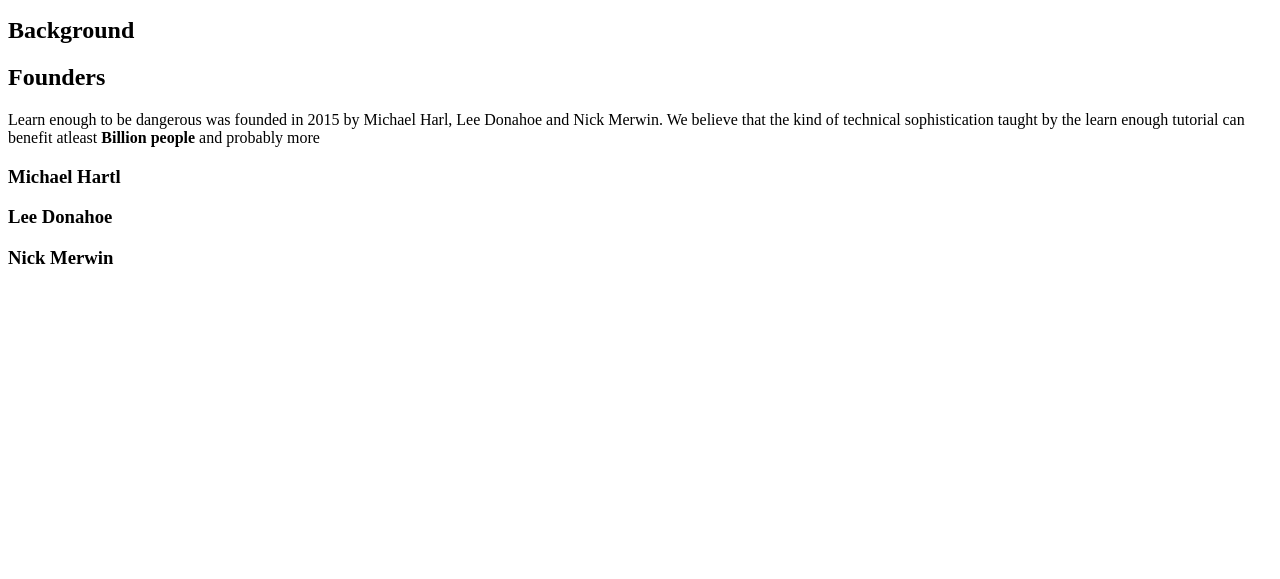
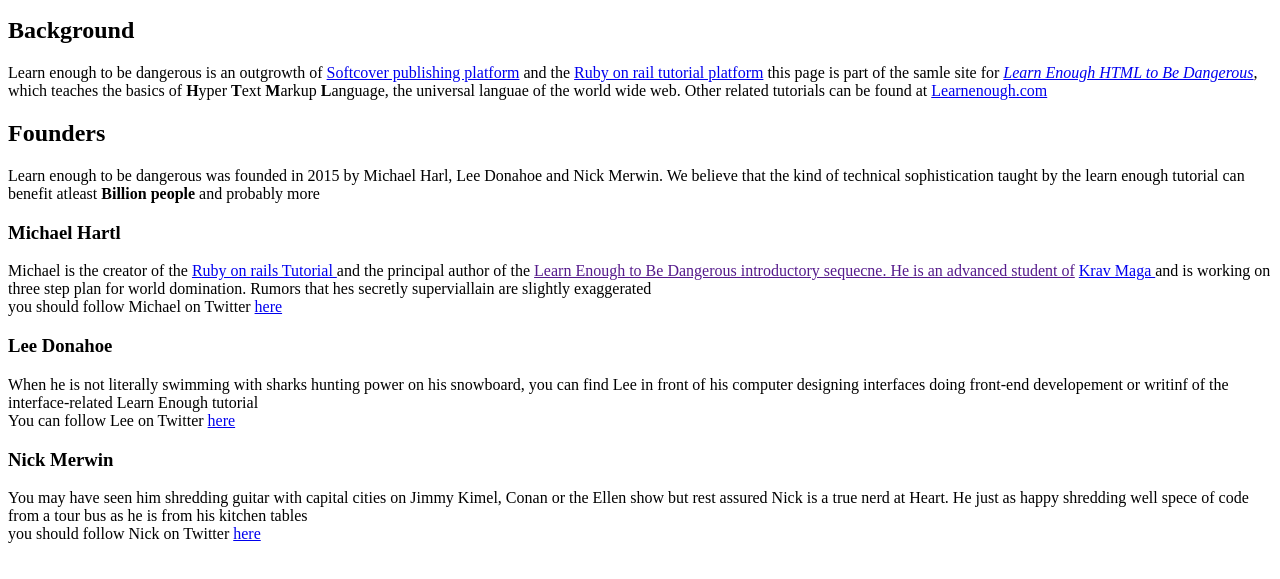
Before and after one commit to AmbyMbayi/web_app, a plain HTML site: page index.html in a window 1280 px wide. Shown: the part 195-774 px from the top of the page. Drawn offline with Linux system fonts and the light colour scheme.

Commit message:
Add Raw Html tags and paragraphs

```diff
--- a/index.html
+++ b/index.html
@@ -11,10 +11,25 @@
 	<p>Learn enoough to be Dangerous is a leader in the movement to teach <em>technical sophistication</em>, the seemingly magical ability to take command of your computer and get it to do your bidding. This includes everything from command lines and coding to guessing keyboard shortcuts, Googling erros messages, and knowing when to just reboot the darnthing. We believe there are at least a <strong>billion people</strong>  who can benefit from learning technical sophistication, probably more. To join movement, <a href="http://learnenough.com/email">sign up for our offcial email list</a>  now</p>
 
 	<h2>Background</h2>
+
+	<p>Learn enough to be dangerous is an outgrowth of <a href="http://www.softcover.io/">Softcover publishing platform</a> and the <a href="http://www.railstutorial.org">Ruby on rail tutorial platform</a>
+		this page is part of the samle site for <a href="http://learnenough.com/html-tutorial"><em>Learn Enough HTML to Be Dangerous</em></a>, which teaches the basics of <strong>H</strong>yper <strong>T</strong>ext <strong>M</strong>arkup <strong>L</strong>anguage, the universal languae of the world wide web. Other related tutorials can be found at <a href="http://learnenough.com">Learnenough.com</a>
+	</p>
+
 	<h2>Founders</h2>
 	<p>Learn enough to be dangerous was founded in 2015 by Michael Harl, Lee Donahoe and Nick Merwin. We believe that the kind of technical sophistication taught by the learn enough tutorial can benefit atleast  <strong>Billion people</strong> and probably more</p>
+
 	<h3>Michael Hartl</h3>
+	<p>Michael is the creator of the <a href="http://www.railstutorial.org">Ruby on rails Tutorial </a> and the principal author of the <a href="">Learn Enough to Be Dangerous introductory sequecne. He is an advanced student of</a> <a href="http://www.kravmaga.com">Krav Maga </a>and is working on three step plan for world domination. Rumors that hes secretly superviallain are slightly exaggerated
+		<br>
+		you should follow Michael on Twitter <a href="http://www.twitter.com">here</a></p>
 	<h3>Lee Donahoe</h3>
+	<p>When he is not literally swimming with sharks hunting power on his snowboard, you can find Lee in front of his computer designing interfaces doing front-end developement or writinf of the interface-related Learn Enough tutorial
+		<br>
+		You can follow Lee on Twitter <a href="http://www.twitter.com">here</a></p>
 	<h3>Nick Merwin</h3>
+	<p>You may have seen him shredding guitar with capital cities on Jimmy Kimel, Conan or the Ellen show but rest assured Nick is a true nerd at Heart. He just as happy shredding well spece of code from a tour bus as he is from his kitchen tables <br>
+
+		you should follow Nick on Twitter <a href="http://www.twitter.com">here</a></p>
 </body>
 </html>
```
